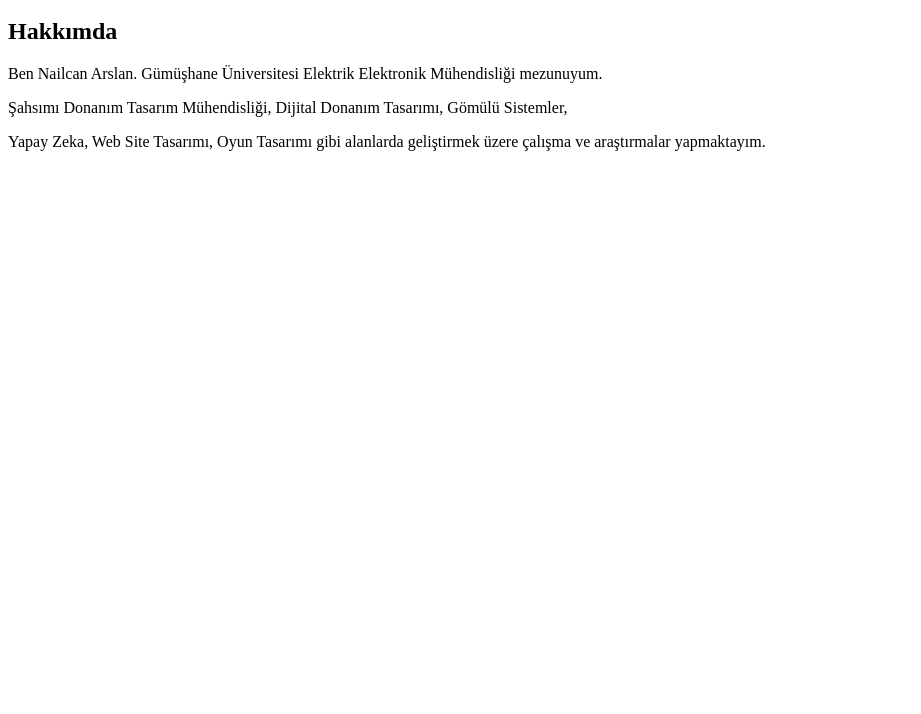
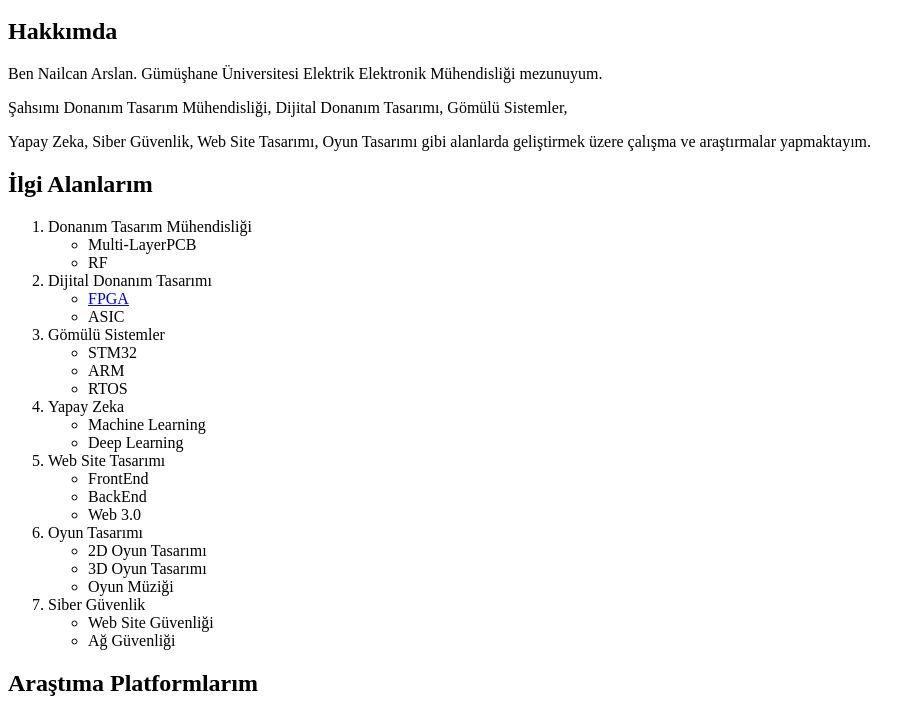
Before and after one commit to NailcanArslan/kodluyoruzilkrepo, a plain HTML site: page index.html in a window 1280 px wide. Shown: the part 48-762 px from the top of the page, without its empty margins (0-921 px from the left). Drawn offline with Linux system fonts and the light colour scheme; grey boxes are pictures that could not be loaded.

Commit message:
Ödev2 eklendi

```diff
--- a/index.html
+++ b/index.html
@@ -2,6 +2,63 @@
 <h2>Hakkımda</h2>
 <p>Ben Nailcan Arslan. Gümüşhane Üniversitesi Elektrik Elektronik Mühendisliği mezunuyum. </p>
 <p>Şahsımı Donanım Tasarım Mühendisliği, Dijital Donanım Tasarımı, Gömülü Sistemler, </p>
-<p>Yapay Zeka, Web Site Tasarımı, Oyun Tasarımı gibi alanlarda geliştirmek üzere çalışma ve araştırmalar yapmaktayım.</p>
+<p>Yapay Zeka, Siber Güvenlik, Web Site Tasarımı, Oyun Tasarımı gibi alanlarda geliştirmek üzere çalışma ve araştırmalar yapmaktayım.</p>
 <!-- control+ö -->
 <!-- analog -->
+<h2>İlgi Alanlarım</h2>
+<ol>
+    <li>Donanım Tasarım Mühendisliği</li>
+    <ul>
+        <li>Multi-LayerPCB</li>
+        <li>RF</li>
+    </ul>
+    <li>Dijital Donanım Tasarımı</li>
+    <ul>
+        <li><a href="https://tr.wikipedia.org/wiki/Alanda_programlanabilir_kap%C4%B1_dizisi" target="_blank">
+            FPGA
+        </a>
+
+        </li>
+        <li>ASIC</li>
+    </ul>
+    <li>Gömülü Sistemler</li>
+    <ul>
+        <li>STM32</li>
+        <li>ARM</li>
+        <li>RTOS</li>
+    </ul>
+    <li>Yapay Zeka</li>
+    <ul>
+        <li>Machine Learning</li>
+        <li>Deep Learning</li>
+    </ul>
+    <li>Web Site Tasarımı</li>
+    <ul>
+        <li>FrontEnd</li>
+        <li>BackEnd</li>
+        <li>Web 3.0</li>
+    </ul>
+    <li>Oyun Tasarımı</li>
+    <ul>
+        <li>2D Oyun Tasarımı</li>
+        <li>3D Oyun Tasarımı</li>
+        <li>Oyun Müziği</li>
+    </ul>
+    <li>Siber Güvenlik</li>
+    <ul>
+        <li>Web Site Güvenliği</li>
+        <li>Ağ Güvenliği</li>
+    </ul>
+</ol>
+<h2>Araştıma Platformlarım</h2>
+<a href="https://www.udemy.com/" target="_blank">
+    <img  src="https://upload.wikimedia.org/wikipedia/commons/thumb/e/e3/Udemy_logo.svg/2560px-Udemy_logo.svg.png" alt="Udemy_logo" height=100>
+</a>
+<br>
+<a href="https://www.btkakademi.gov.tr/portal" target="_blank">
+    <img src="https://files.sikayetvar.com/lg/cmp/23/232198.png?1644238994" alt="btkakademi" height="100">
+</a>
+<br>
+<a href="https://kodluyoruz.org/" target="_blank">
+    <img src="https://kodluyoruz.org/wp-content/uploads/2022/05/kodluyoruz_yatay_slogan.png" alt="kodluyoruz" height="100" width="250">
+</a>
```
